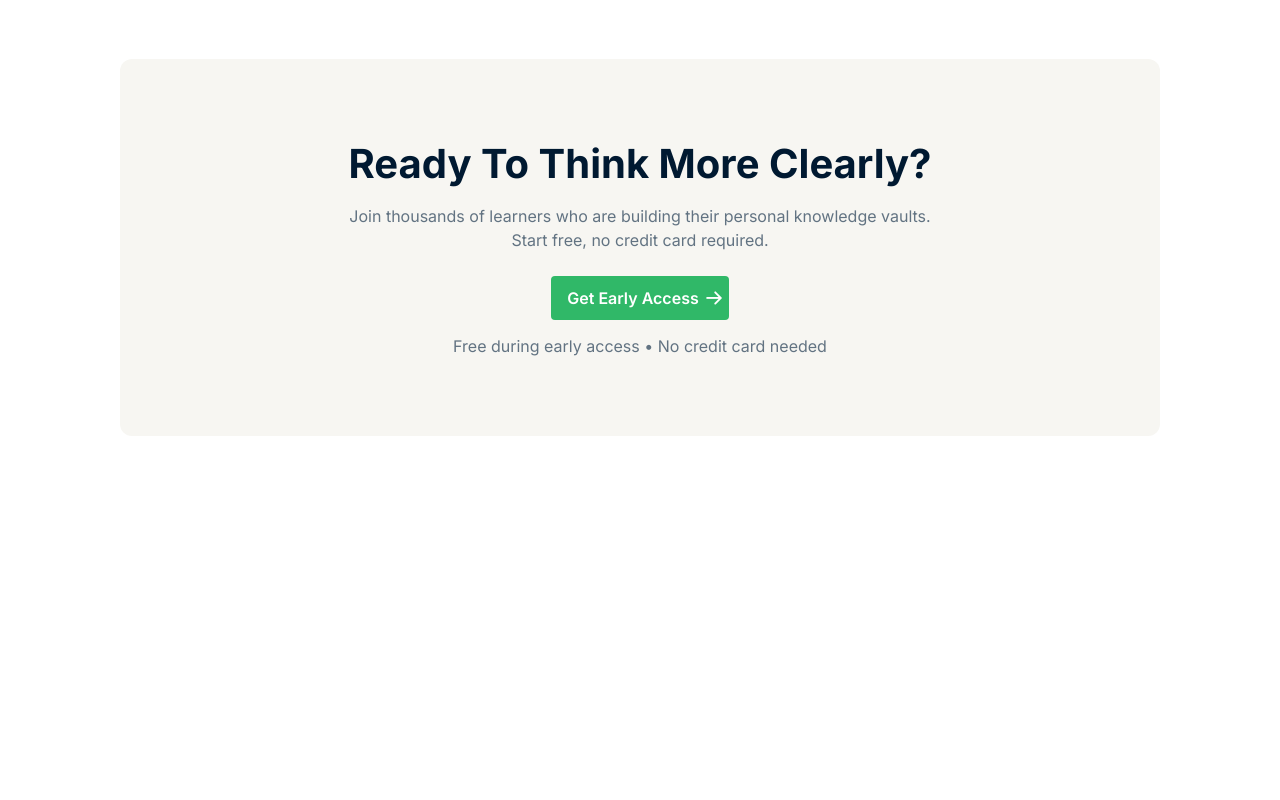
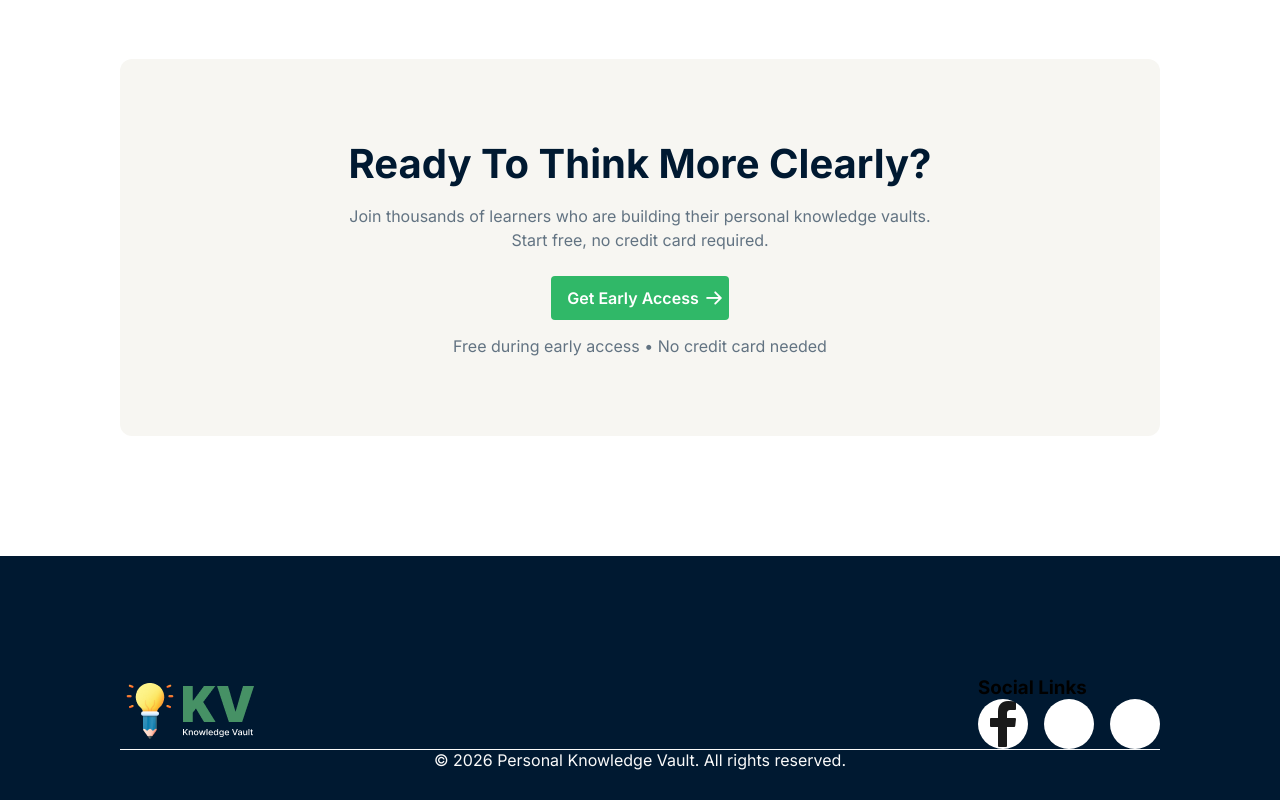
Before and after one commit to mdwahidullah0243-commits/B13--A1, a plain HTML site: page index.html in a window 1280 px wide. Shown: the part 2181-2981 px from the top of the page. Before the commit the page ends 2737 px from the top, so only its background shows below. Drawn offline with Linux system fonts and the light colour scheme.

Commit message:
added a part of footer section according to figma

```diff
--- a/index.html
+++ b/index.html
@@ -122,7 +122,8 @@
                     <p class="p-1">The Solution</p>
                     <h2>Your second brain, structured by design.</h2>
                     <p class="p-2">
-                        Personal Knowledge Vault isn't another note-taking app. z It's a thinking environment where every note, link, and summary becomes part of an interconnected web of understanding.
+                        Personal Knowledge Vault isn't another note-taking app. z It's a thinking environment where
+                        every note, link, and summary becomes part of an interconnected web of understanding.
                     </p>
 
                     <ul id="brain-list">
@@ -148,13 +149,38 @@
             <div id="challenge-container">
                 <h2>Ready to think more clearly?</h2>
                 <p class="p-1">
-                    Join thousands of learners who are building their personal knowledge vaults. <br> Start free, no credit card required.
+                    Join thousands of learners who are building their personal knowledge vaults. <br> Start free, no
+                    credit card required.
                 </p>
                 <button class="btn challenge-btn">Get Early Access</button>
                 <p class="p-2">Free during early access • No credit card needed</p>
             </div>
         </section>
     </main>
+
+    <footer>
+        <div id="footer-container">
+            <div id="footer-content">
+                <div id="footer-logo">
+                    <img src="./assets/logo-footer.png" alt="">
+                </div>
+
+                <div id="social-content">
+                    <h3>Social Links</h3>
+
+                    <div id="social-media">
+                        <div class="content c-1"></div>
+                        <div class="content c-2"></div>
+                        <div class="content c-3"></div>
+                    </div>
+                </div>
+            </div>
+
+            <div id="copyright">
+                <p>© 2026 Personal Knowledge Vault. All rights reserved.</p>
+            </div>
+        </div>
+    </footer>
 </body>
 
 </html>
--- a/style.css
+++ b/style.css
@@ -303,3 +303,51 @@ nav {
     background-position: 97% center;
     margin-top: 24px;
 }
+
+footer {
+    background-color: #001931;
+    padding: 120px 120px 30px 120px;
+}
+#footer-content {
+    display: flex;
+    flex-direction: row;
+    justify-content: space-between;
+    align-items: center;
+}
+#social-media {
+    display: flex;
+    justify-content: space-between;
+    align-items: center;
+    gap: 16px;
+}
+#social-media .content {
+    width: 50px;
+    height: 50px;
+    background: #FFFFFF;
+    border-radius: 50%;
+}
+#social-media .c-1 {
+    background-image: url('./assets/x.png');
+    background-repeat: no-repeat;
+    background-position: center;
+}
+#social-media .c-1 {
+    background-image: url('./assets/linkedin.png');
+    background-repeat: no-repeat;
+    background-position: center;
+}
+#social-media .c-1 {
+    background-image: url('./assets/facebook.png');
+    background-repeat: no-repeat;
+    background-position: center;
+}
+
+#copyright {
+    border-top: 1px solid #FAFAFA;
+}
+#copyright p {
+    text-align: center;
+    color: #FAFAFA;
+    font-size: 16px;
+    font-weight: 400;
+}
```
Also changed, not shown: assets/facebook.png (added), assets/linkedin.png (added), assets/x.png (added).
